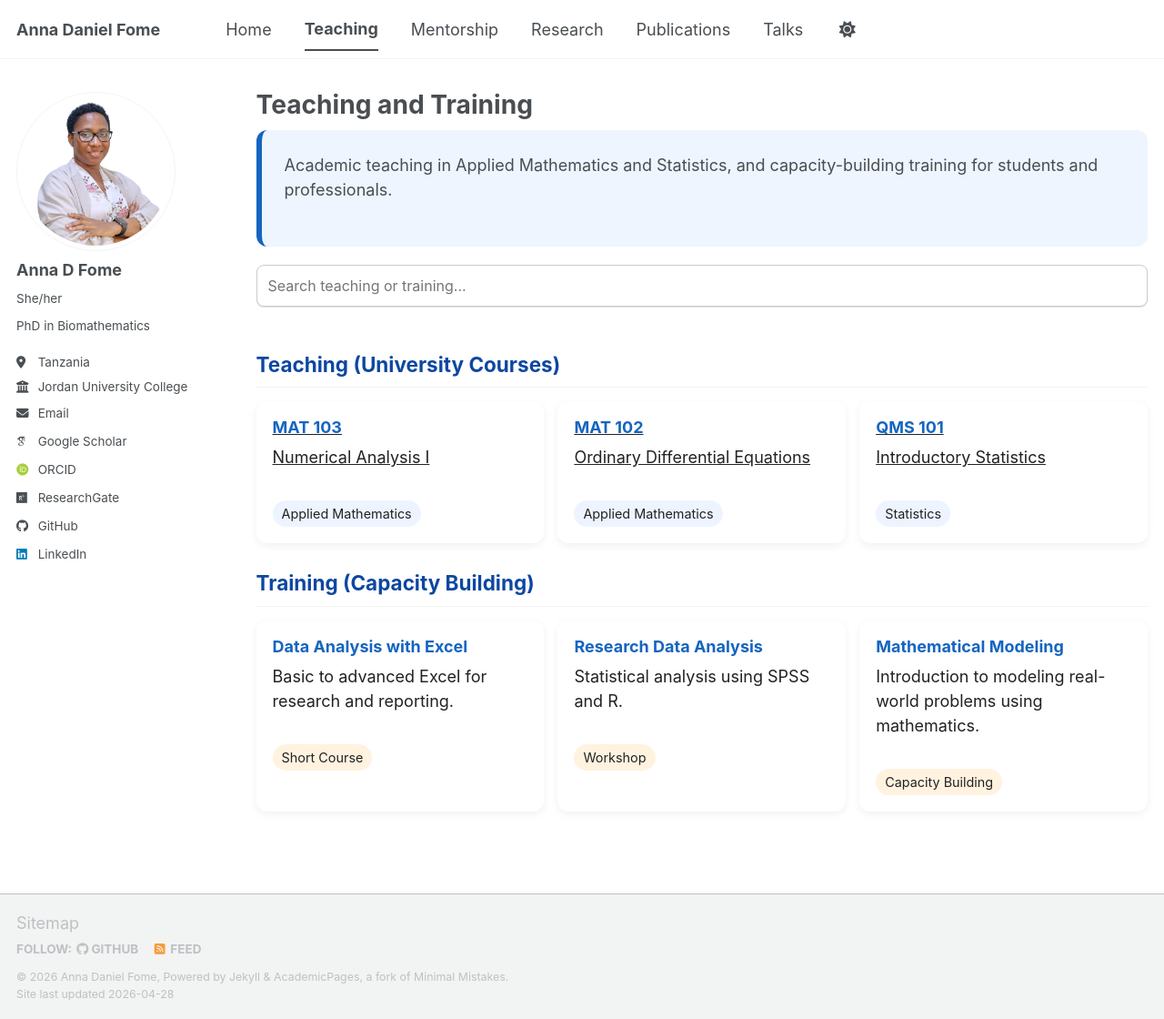
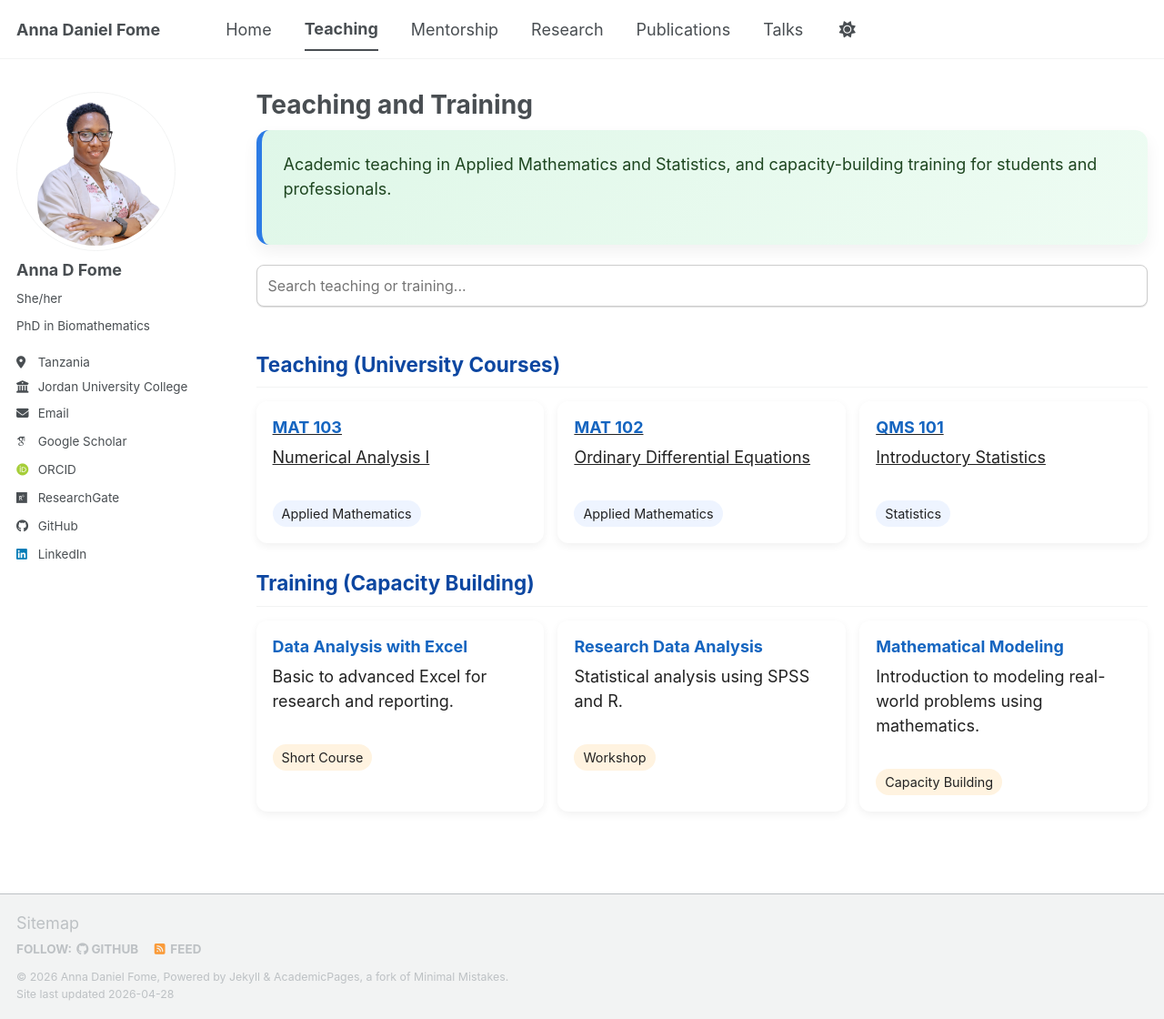
Before and after one commit to FomeA/FomeA.github.io, a Jekyll site: the page built from _pages/teaching.html, in a window 1280 px wide and 1120 px high. Shown: the whole window at 91% size. Built offline with Jekyll 4.4.1, drawn with Linux system fonts in a browser that asks for light colours; some web fonts are replaced; a script bundle is joined from its source files by our own code; library files that are not in the unit come from our copies.

Commit message:
Update teaching.html

```diff
--- a/_pages/teaching.html
+++ b/_pages/teaching.html
@@ -8,7 +8,7 @@
 <div class="page__content">
 
 <!-- HERO -->
-<section class="hero">
+<section class="hero-box">
   <p>
     Academic teaching in Applied Mathematics and Statistics, and capacity-building training for students and professionals.
   </p>
@@ -79,12 +79,15 @@
 <!-- STYLE -->
 <!-- ===================== -->
 <style>
-.hero{
-background:#eef5ff;
-padding:25px;
-border-radius:12px;
-margin-bottom:20px;
-border-left:6px solid #1565c0;
+
+ .hero-box{
+background:linear-gradient(135deg,#dff7e8,#eefcf3);
+padding:24px;
+border-radius:14px;
+border-left:6px solid #2c7be5;
+margin-bottom:22px;
+box-shadow:0 8px 18px rgba(0,0,0,.06);
+color:#1e4620;
 }
 
 .search-box input{
```
